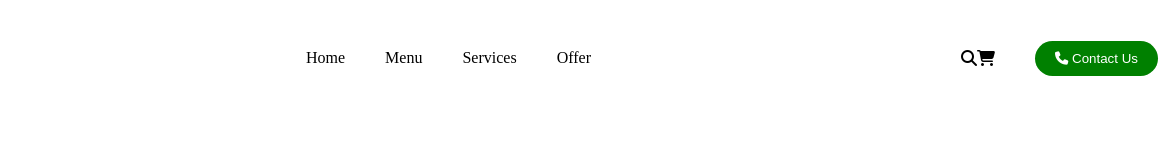
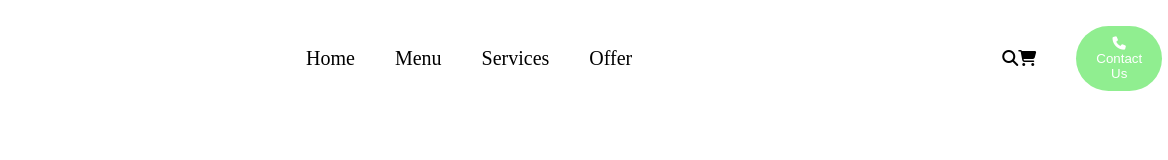
Before and after one commit to rrwnzz/frontend_2025, a plain HTML site: page foody.html in a window 1280 px wide. Shown: the full height of the page, 112-1280 px from the left. Drawn offline with Linux system fonts and the light colour scheme.

Commit message:
Update food.css

```diff
--- a/css/food.css
+++ b/css/food.css
@@ -15,6 +15,7 @@
     text-decoration: none;
     color: black;
     margin: 20px;
+    font-size: 20px;
 }
 #searchCart{
     display: flex;
@@ -27,7 +28,7 @@
     border: none;
 }
 .searchButton{
-    background-color: green;
+    background-color: lightgreen;
     padding: 10px 20px;
     color: white;
 }
```
